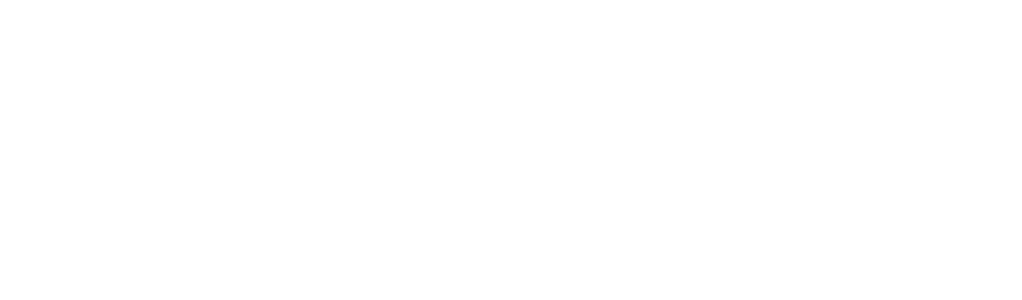
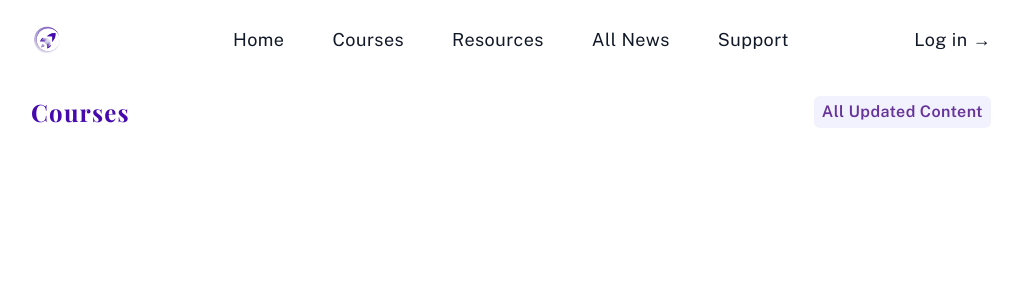
Before and after one commit to SwaroopArya65/ISRO-SpaceHub, a React (Vite) app in the folder frontend/: page /courses in a window 1280 px wide. Before the commit this address had no page. Shown: the top 300 px of the page, without its empty margins (129-1151 px from the left). Built offline with nearby package versions, Linux system fonts and the light colour scheme; a web font is replaced by a local one.

Commit message:
add new component & minor changes in navbar file.

```diff
--- a/frontend/src/App.jsx
+++ b/frontend/src/App.jsx
@@ -2,6 +2,7 @@
 import Index from "./pages/Index";
 import Login from './pages/Login';
 import Registration from './components/Registration';
+import Courses from './components/Courses';
 
 function App() {
   return (
@@ -13,13 +14,10 @@
         {/* This router for user login */}
         <Route path='/login' element={<Login />} />
         <Route path='/registration' element={<Registration />} />
+        <Route path='/courses' element={<Courses />} />
 
       </Routes>
     </Router>
-    //   <div className="bg-white">
-    //   <Navbar />
-    //   <Index />
-    // </div>
   )
 }
 
--- /dev/null
+++ b/frontend/src/components/Courses.jsx
@@ -0,0 +1,18 @@
+import React from 'react'
+import Navbar from '../components/Navbar';
+
+const Courses = () => {
+    return (
+        <div className="relative bg-white">
+            <div>
+                <Navbar />
+            </div>
+            <div className="relative isolate px-6 pt-24 lg:px-40 flex justify-between items-center">
+                <h1 className='font-playfair tracking-wider text-text-color2 text-2xl font-bold'>Courses</h1>
+                <p className='font-publicSans tracking-wide text-text-color text-md font-semibold bg-text-color3 px-2 py-1 rounded-md'>All Updated Content</p>
+            </div>
+        </div>
+    )
+}
+
+export default Courses;
--- a/frontend/src/components/Navbar.jsx
+++ b/frontend/src/components/Navbar.jsx
@@ -1,4 +1,4 @@
-import React from 'react'
+import React from 'react';
 import logo from '../assets/logo.png';
 import { Link } from 'react-router-dom';
 
@@ -7,14 +7,14 @@
         <header className="absolute inset-x-0 top-0 z-50">
             <nav className="flex items-center justify-between p-6 lg:px-40" aria-label="Global">
                 <div className="flex lg:flex-1">
-                    <a href="#" className="-m-1.5 p-1.5">
+                    <Link to="/" className="-m-1.5 p-1.5">
                         <span className="sr-only">Your Company</span>
                         <img
                             className="h-8 w-auto"
                             src={logo}
                             alt="Company Logo"
                         />
-                    </a>
+                    </Link>
                 </div>
                 <div className="flex lg:hidden">
                     <button
@@ -39,11 +39,21 @@
                     </button>
                 </div>
                 <div className="hidden lg:flex lg:gap-x-12">
-                    {['Home', 'Courses', 'Resources', 'All News', 'Support'].map((item) => (
-                        <a key={item} href="#" className="text-lg tracking-wide font-publicSans text-gray-900 hover:text-bg">
-                            {item}
-                        </a>
-                    ))}
+                    <Link to="/" className="text-lg tracking-wide font-publicSans text-gray-900 hover:text-bg">
+                        Home
+                    </Link>
+                    <Link to="/courses" className="text-lg tracking-wide font-publicSans text-gray-900 hover:text-bg">
+                        Courses
+                    </Link>
+                    <Link to="/resources" className="text-lg tracking-wide font-publicSans text-gray-900 hover:text-bg">
+                        Resources
+                    </Link>
+                    <Link to="/news" className="text-lg tracking-wide font-publicSans text-gray-900 hover:text-bg">
+                        All News
+                    </Link>
+                    <Link to="/support" className="text-lg tracking-wide font-publicSans text-gray-900 hover:text-bg">
+                        Support
+                    </Link>
                 </div>
                 <div className="hidden lg:flex lg:flex-1 lg:justify-end">
                     <Link to="/login" className="text-lg tracking-wide font-publicSans text-gray-900 hover:text-bg">
@@ -52,7 +62,7 @@
                 </div>
             </nav>
         </header>
-    )
-}
+    );
+};
 
 export default Navbar;
```
